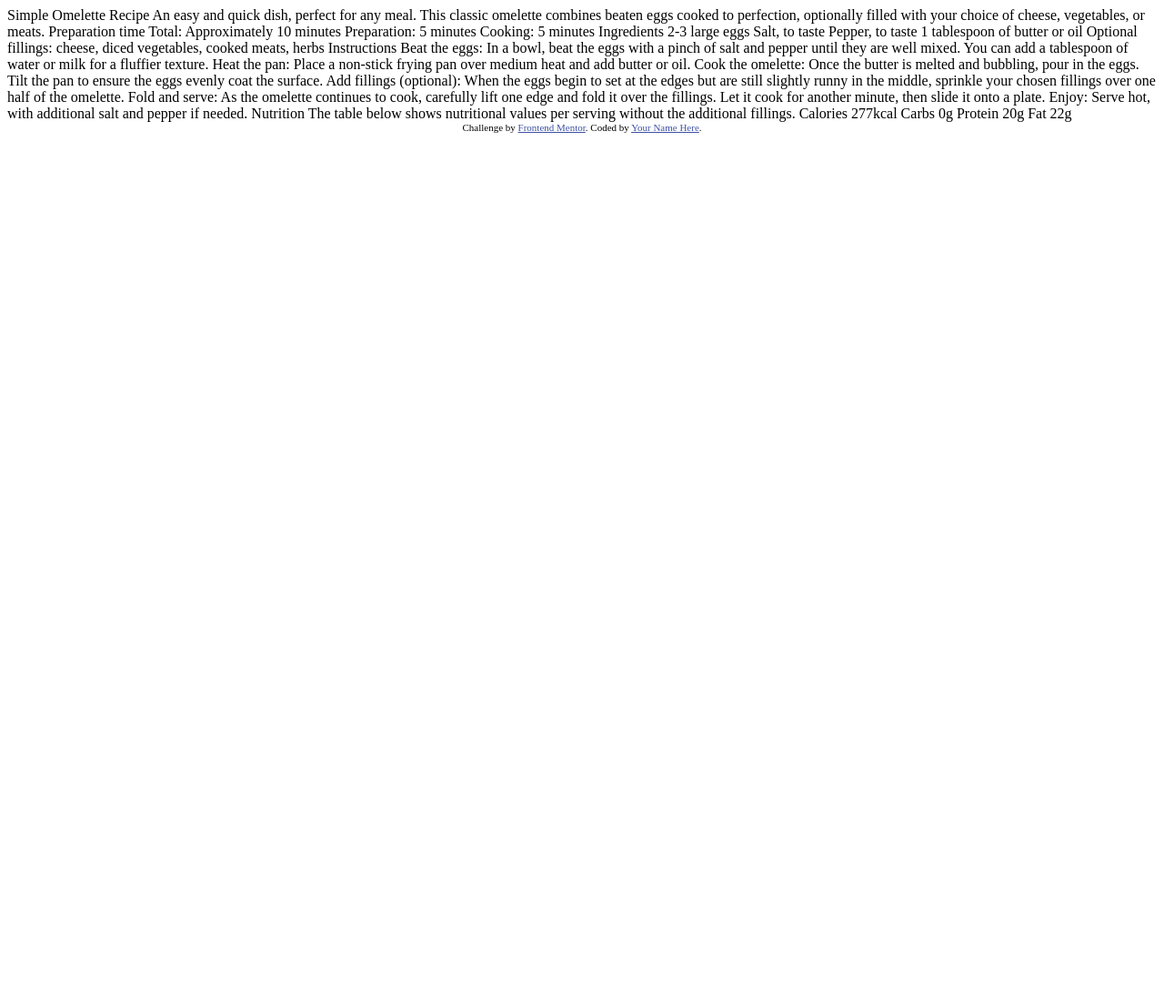
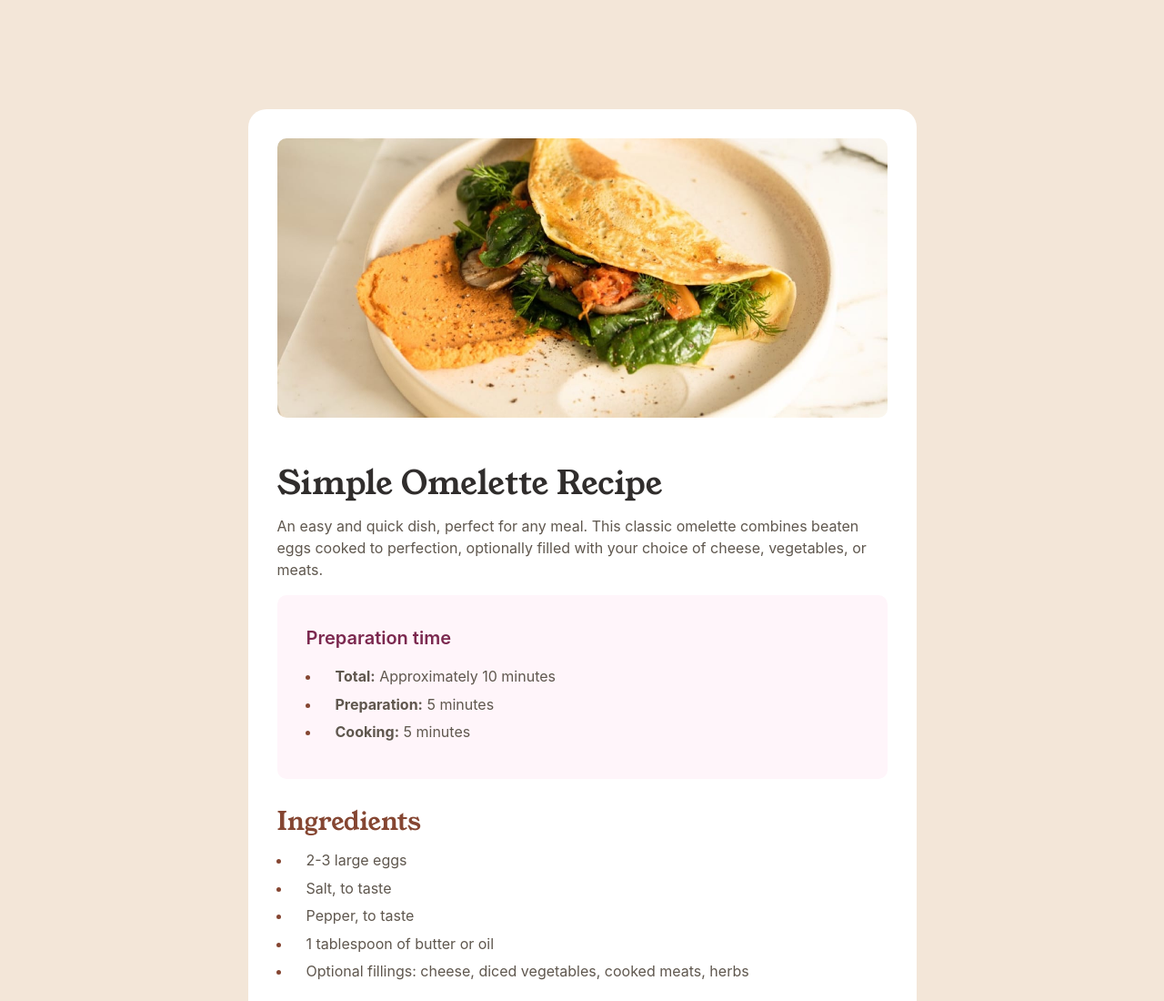
Before and after one commit to samuel-adu/recipe-page, a plain HTML site: page index.html in a window 1280 px wide. Shown: the top 1100 px of the page at 91% size. Before the commit the page ends 800 px from the top, so only its background shows below. Drawn offline with Linux system fonts and the light colour scheme; a web font is replaced by a local one.

Commit message:
add markup and styles

```diff
--- a/index.html
+++ b/index.html
@@ -1,77 +1,134 @@
 <!DOCTYPE html>
 <html lang="en">
-<head>
-  <meta charset="UTF-8">
-  <meta name="viewport" content="width=device-width, initial-scale=1.0"> <!-- displays site properly based on user's device -->
+  <head>
+    <meta charset="UTF-8" />
+    <meta name="viewport" content="width=device-width, initial-scale=1.0" />
+    <!-- displays site properly based on user's device -->
 
-  <link rel="icon" type="image/png" sizes="32x32" href="./assets/images/favicon-32x32.png">
+    <link
+      rel="icon"
+      type="image/png"
+      sizes="32x32"
+      href="./assets/images/favicon-32x32.png"
+    />
 
-  <title>Frontend Mentor | Recipe page</title>
+    <title>Frontend Mentor | Recipe page</title>
+    <link rel="stylesheet" href="style.css" />
+  </head>
+  <body>
+    <main>
+      <img src="./assets/images/image-omelette.jpeg" alt="" />
+      <div class="container">
+        <section>
+          <h1>Simple Omelette Recipe</h1>
 
-  <!-- Feel free to remove these styles or customise in your own stylesheet 👍 -->
-  <style>
-    .attribution { font-size: 11px; text-align: center; }
-    .attribution a { color: hsl(228, 45%, 44%); }
-  </style>
-</head>
-<body>
+          <p>
+            An easy and quick dish, perfect for any meal. This classic omelette
+            combines beaten eggs cooked to perfection, optionally filled with
+            your choice of cheese, vegetables, or meats.
+          </p>
 
-  Simple Omelette Recipe
+          <div class="prep-time">
+            <p>Preparation time</p>
 
-  An easy and quick dish, perfect for any meal. This classic omelette combines beaten eggs cooked
-  to perfection, optionally filled with your choice of cheese, vegetables, or meats.
+            <ul>
+              <li><span>Total:</span> Approximately 10 minutes</li>
+              <li><span>Preparation:</span> 5 minutes</li>
+              <li><span>Cooking:</span> 5 minutes</li>
+            </ul>
+          </div>
 
-  Preparation time
+          <h2>Ingredients</h2>
+          <ul>
+            <li>2-3 large eggs</li>
+            <li>Salt, to taste</li>
+            <li>Pepper, to taste</li>
+            <li>1 tablespoon of butter or oil</li>
+            <li>
+              Optional fillings: cheese, diced vegetables, cooked meats, herbs
+            </li>
+          </ul>
+        </section>
 
-  Total: Approximately 10 minutes
-  Preparation: 5 minutes
-  Cooking: 5 minutes
+        <hr class="section-divider" />
 
-  Ingredients
+        <section>
+          <h2>Instructions</h2>
 
-  2-3 large eggs
-  Salt, to taste
-  Pepper, to taste
-  1 tablespoon of butter or oil
-  Optional fillings: cheese, diced vegetables, cooked meats, herbs
+          <ol>
+            <li>
+              <span> Beat the eggs:</span> In a bowl, beat the eggs with a pinch
+              of salt and pepper until they are well mixed. You can add a
+              tablespoon of water or milk for a fluffier texture.
+            </li>
 
-  Instructions
+            <li>
+              <span> Heat the pan:</span> Place a non-stick frying pan over
+              medium heat and add butter or oil.
+            </li>
 
-  Beat the eggs: In a bowl, beat the eggs with a pinch of salt and pepper until they are well mixed.
-  You can add a tablespoon of water or milk for a fluffier texture.
+            <li>
+              <span> Cook the omelette:</span> Once the butter is melted and
+              bubbling, pour in the eggs. Tilt the pan to ensure the eggs evenly
+              coat the surface.
+            </li>
+            <li>
+              <span> Add fillings (optional):</span> When the eggs begin to set
+              at the edges but are still slightly runny in the middle, sprinkle
+              your chosen fillings over one half of the omelette.
+            </li>
+            <li>
+              <span> Fold and serve:</span> As the omelette continues to cook,
+              carefully lift one edge and fold it over the fillings. Let it cook
+              for another minute, then slide it onto a plate.
+            </li>
+            <li>
+              <span> Enjoy:</span> Serve hot, with additional salt and pepper if
+              needed.
+            </li>
+          </ol>
+        </section>
 
-  Heat the pan: Place a non-stick frying pan over medium heat and add butter or oil.
+        <hr class="section-divider" />
 
-  Cook the omelette: Once the butter is melted and bubbling, pour in the eggs. Tilt the pan to ensure
-  the eggs evenly coat the surface.
+        <section>
+          <h2>Nutrition</h2>
 
-  Add fillings (optional): When the eggs begin to set at the edges but are still slightly runny in the
-  middle, sprinkle your chosen fillings over one half of the omelette.
+          <p>
+            The table below shows nutritional values per serving without the
+            additional fillings.
+          </p>
 
-  Fold and serve: As the omelette continues to cook, carefully lift one edge and fold it over the
-  fillings. Let it cook for another minute, then slide it onto a plate.
+          <div class="nutritional-table">
+            <div>
+              <p class="nutrition">Calories</p>
+              <p class="value">277kcal</p>
+            </div>
+            <hr class="section-divider" />
+            <div>
+              <p class="nutrition">Carbs</p>
+              <p class="value">0g</p>
+            </div>
+            <hr class="section-divider" />
+            <div>
+              <p class="nutrition">Protein</p>
+              <p class="value">20g</p>
+            </div>
+            <hr class="section-divider" />
+            <div>
+              <p class="nutrition">Fat</p>
+              <p class="value">22g</p>
+            </div>
+          </div>
+        </section>
+      </div>
+    </main>
 
-  Enjoy: Serve hot, with additional salt and pepper if needed.
-
-  Nutrition
-
-  The table below shows nutritional values per serving without the additional fillings.
-
-  Calories
-  277kcal
-
-  Carbs
-  0g
-
-  Protein
-  20g
-
-  Fat
-  22g
-
-  <div class="attribution">
-    Challenge by <a href="https://www.frontendmentor.io?ref=challenge" target="_blank">Frontend Mentor</a>.
-    Coded by <a href="#">Your Name Here</a>.
-  </div>
-</body>
+    <aside class="attribution">
+      Challenge by
+      <a href="https://www.frontendmentor.io?ref=challenge" target="_blank"
+        >Frontend Mentor</a
+      >. Coded by <a href="https://www.samueladu.dev">Samuel Adu</a>.
+    </aside>
+  </body>
 </html>
--- /dev/null
+++ b/style.css
@@ -0,0 +1,175 @@
+* {
+  box-sizing: border-box;
+  padding: 0;
+  margin: 0;
+}
+
+@font-face {
+  font-family: 'Outfit';
+  src: url('./assets/fonts/outfit/Outfit-VariableFont_wght.ttf')
+      format('woff2 supports variations'),
+    url('./assets//fonts/outfit/Outfit-VariableFont_wght.ttf')
+      format('woff2-variations');
+  font-weight: 400 700;
+}
+
+@font-face {
+  font-family: 'Young Serif';
+  src: url('./assets/fonts/young-serif/YoungSerif-Regular.ttf')
+      format('woff2 supports variations'),
+    url('./assets/fonts/young-serif/YoungSerif-Regular.ttf')
+      format('woff2-variations');
+  font-weight: 400;
+}
+
+:root {
+  --clr-nutmeg: hsl(14, 45%, 36%);
+  --clr-dark-raspberry: hsl(332, 51%, 32%);
+  --clr-white: hsl(0, 0%, 100%);
+  --clr-rose-white: hsl(330, 100%, 98%);
+  --clr-eggshell: hsl(30, 54%, 90%);
+  --clr-light-grey: hsl(30, 18%, 87%);
+  --clr-wenge-brown: hsl(30, 10%, 34%);
+  --clr-dark-charcoal: hsl(24, 5%, 18%);
+
+  --ff-body: 'Outfit';
+  --ff-heading: 'Young Serif';
+  --ff-fallback: BlinkMacSystemFont, 'Segoe UI', 'Roboto', 'Oxygen', 'Ubuntu',
+    'Cantarell', 'Fira Sans', 'Droid Sans', 'Helvetica Neue', sans-sans;
+
+  --fw-bold: 700;
+  --fw-semibold: 600;
+  --fw-regular: 400;
+}
+
+body {
+  background-color: var(--clr-eggshell);
+  font-family: var(--ff-body), var(--ff-fallback);
+  color: var(--clr-wenge-brown);
+  position: relative;
+}
+
+.container {
+  padding-inline: 2rem;
+}
+
+section {
+  margin-block: 2rem;
+}
+
+.section-divider {
+  color: var(--clr-light-grey);
+}
+
+img {
+  max-width: 100%;
+  margin-bottom: 1rem;
+}
+
+main {
+  background-color: var(--clr-white);
+  /* margin-bottom: 1.5rem; */
+  /* padding-bottom: 1rem; */
+}
+
+h1,
+h2,
+h3 {
+  font-family: var(--ff-heading), var(--ff-fallback);
+  font-weight: var(--fw-regular);
+  line-height: 1.1;
+  margin-bottom: 1rem;
+}
+
+p {
+  font-size: 1rem;
+  line-height: 1.5;
+  margin-bottom: 1rem;
+}
+
+h1 {
+  font-size: 2.25rem;
+  color: var(--clr-dark-charcoal);
+}
+
+h2 {
+  font-size: 1.75rem;
+  color: var(--clr-nutmeg);
+}
+
+.prep-time {
+  background-color: var(--clr-rose-white);
+  margin-bottom: 2rem;
+  padding: 2rem;
+  border-radius: 10px;
+}
+
+.prep-time p {
+  font-size: 1.25rem;
+  font-weight: var(--fw-semibold);
+  color: var(--clr-dark-raspberry);
+}
+
+ul,
+ol {
+  margin-left: 1rem;
+}
+
+li {
+  padding-left: 1rem;
+  margin-bottom: 0.5rem;
+  line-height: 1.4;
+}
+
+li::marker {
+  color: var(--clr-nutmeg);
+  font-weight: var(--fw-bold);
+}
+
+li span {
+  font-weight: var(--fw-bold);
+}
+
+.nutritional-table div {
+  display: flex;
+  justify-content: space-between;
+  align-items: flex-start;
+  padding-block: 1rem;
+}
+
+.nutritional-table div p {
+  margin-bottom: 0;
+  width: 50%;
+}
+
+.nutritional-table .value {
+  font-weight: var(--fw-bold);
+  color: var(--clr-nutmeg);
+}
+
+.attribution {
+  font-size: 11px;
+  text-align: center;
+  margin-bottom: 1.5rem;
+}
+.attribution a {
+  color: hsl(228, 45%, 44%);
+}
+
+@media (min-width: 640px) {
+  .container {
+    padding: 0;
+  }
+
+  img {
+    border-radius: 10px;
+  }
+
+  main {
+    width: 60%;
+    max-width: 735px;
+    margin: 7.5rem auto;
+    padding: 2rem 2rem 0.5rem;
+    border-radius: 20px;
+  }
+}
```
